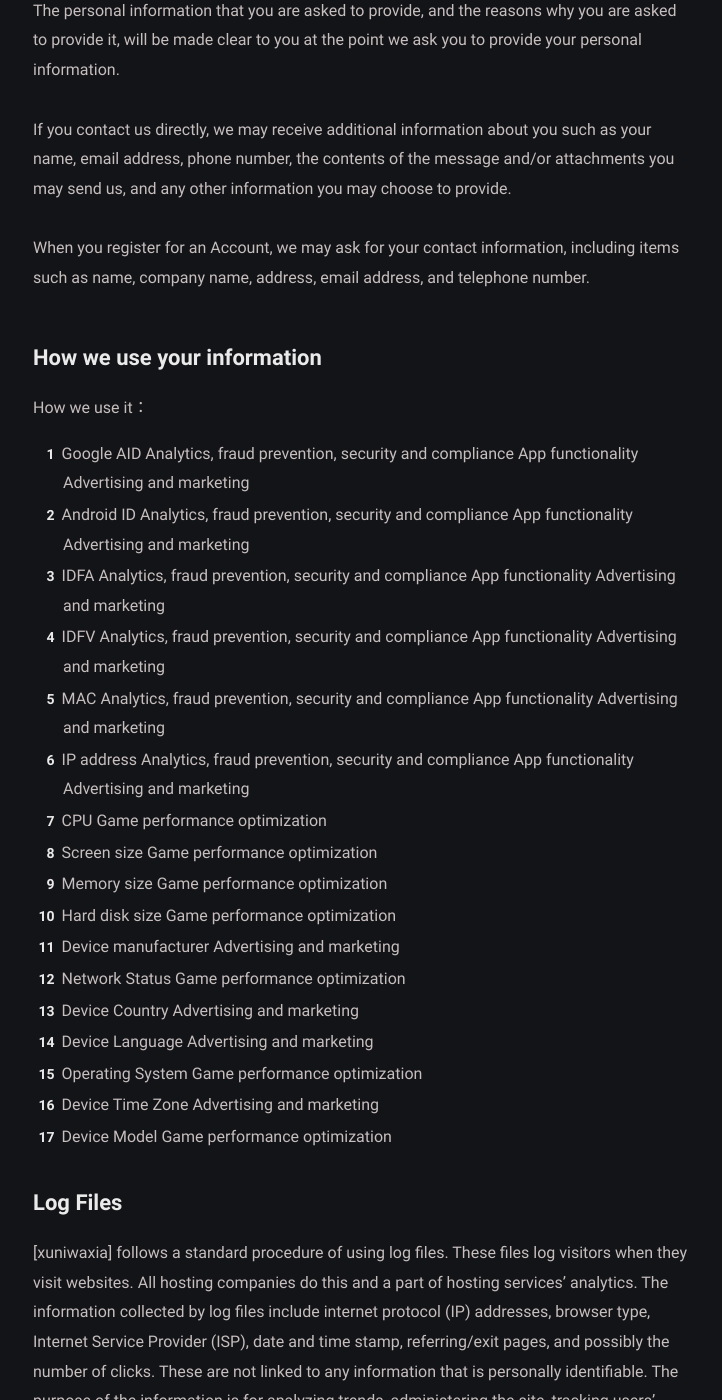
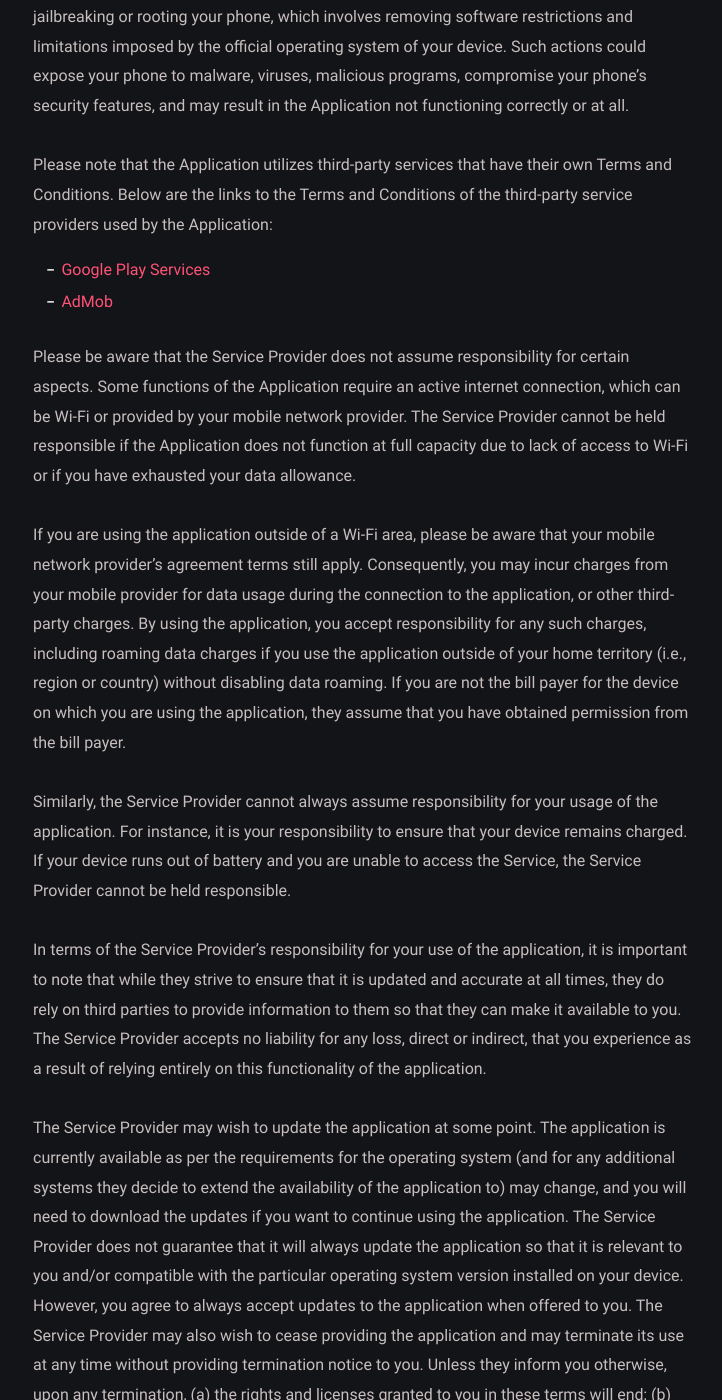
Before and after one commit to xuniwaxia/xuniwaxia.github.io, a Jekyll site: the page built from PrivacyPolicy.md, in a window 1280 px wide and 1400 px high, scrolled down 1109 px. Shown: the whole window, without its empty margins (277-999 px from the left). Built offline with Jekyll 4.4.1, drawn with Linux system fonts in a browser that asks for light colours; some of the changed text lies outside the part shown.

Commit message:
修改隐私政策

```diff
--- a/PrivacyPolicy.md
+++ b/PrivacyPolicy.md
@@ -6,96 +6,46 @@
 comments: false
 ---
 
-###### Last update: April 1, 2024
+###### Last update: June 1, 2024
 
 <hr>
 
 ## introduction
+**Terms & Conditions**
 
-[xuniwaxia] (“xuniwaxia” or “we”) highly values your privacy. This privacy policy (the “Policy”) sets out how we collect, use and protect your personal data when you access, use and play games, features, content and services via websites, mobile applications and other channels or portals developed and managed by xuniwaxia(the “Services”).
+These terms and conditions applies to the blockmatch app (hereby referred to as "Application") for mobile devices that was created by [Developer/Company name] (hereby referred to as "Service Provider") as [open source/free/freemium/ad-supported/commercial] service.
 
-At [xuniwaxia]， one of our main priorities is the privacy of our visitors. This Privacy Policy document contains types of information that is collected and recorded by [xuniwaxia] and how we use it.
+Upon downloading or utilizing the Application, you are automatically agreeing to the following terms. It is strongly advised that you thoroughly read and understand these terms prior to using the Application. Unauthorized copying, modification of the Application, any part of the Application, or our trademarks is strictly prohibited. Any attempts to extract the source code of the Application, translate the Application into other languages, or create derivative versions are not permitted. All trademarks, copyrights, database rights, and other intellectual property rights related to the Application remain the property of the Service Provider.
 
-If you have additional questions or require more information about our Privacy Policy, do not hesitate to contact us.
+The Service Provider is dedicated to ensuring that the Application is as beneficial and efficient as possible. As such, they reserve the right to modify the Application or charge for their services at any time and for any reason. The Service Provider assures you that any charges for the Application or its services will be clearly communicated to you.
 
-This Privacy Policy applies only to our online activities and is valid for visitors to our website with regards to the information that they shared and/or collect in [xuniwaxia]. This policy is not applicable to any information collected offline or via channels other than this website.
+The Application stores and processes personal data that you have provided to the Service Provider in order to provide the Service. It is your responsibility to maintain the security of your phone and access to the Application. The Service Provider strongly advise against jailbreaking or rooting your phone, which involves removing software restrictions and limitations imposed by the official operating system of your device. Such actions could expose your phone to malware, viruses, malicious programs, compromise your phone's security features, and may result in the Application not functioning correctly or at all.
 
-## Consent
+Please note that the Application utilizes third-party services that have their own Terms and Conditions. Below are the links to the Terms and Conditions of the third-party service providers used by the Application:
 
-By using our games and website, you agree to our privacy policy and its terms.
+*   [Google Play Services](https://policies.google.com/terms)
+*   [AdMob](https://developers.google.com/admob/terms)
 
-## Information we collect
+Please be aware that the Service Provider does not assume responsibility for certain aspects. Some functions of the Application require an active internet connection, which can be Wi-Fi or provided by your mobile network provider. The Service Provider cannot be held responsible if the Application does not function at full capacity due to lack of access to Wi-Fi or if you have exhausted your data allowance.
 
-The personal information that you are asked to provide, and the reasons why you are asked to provide it, will be made clear to you at the point we ask you to provide your personal information.
+If you are using the application outside of a Wi-Fi area, please be aware that your mobile network provider's agreement terms still apply. Consequently, you may incur charges from your mobile provider for data usage during the connection to the application, or other third-party charges. By using the application, you accept responsibility for any such charges, including roaming data charges if you use the application outside of your home territory (i.e., region or country) without disabling data roaming. If you are not the bill payer for the device on which you are using the application, they assume that you have obtained permission from the bill payer.
 
-If you contact us directly, we may receive additional information about you such as your name, email address, phone number, the contents of the message and/or attachments you may send us, and any other information you may choose to provide.
+Similarly, the Service Provider cannot always assume responsibility for your usage of the application. For instance, it is your responsibility to ensure that your device remains charged. If your device runs out of battery and you are unable to access the Service, the Service Provider cannot be held responsible.
 
-When you register for an Account, we may ask for your contact information, including items such as name, company name, address, email address, and telephone number.
+In terms of the Service Provider's responsibility for your use of the application, it is important to note that while they strive to ensure that it is updated and accurate at all times, they do rely on third parties to provide information to them so that they can make it available to you. The Service Provider accepts no liability for any loss, direct or indirect, that you experience as a result of relying entirely on this functionality of the application.
 
-## How we use your information
+The Service Provider may wish to update the application at some point. The application is currently available as per the requirements for the operating system (and for any additional systems they decide to extend the availability of the application to) may change, and you will need to download the updates if you want to continue using the application. The Service Provider does not guarantee that it will always update the application so that it is relevant to you and/or compatible with the particular operating system version installed on your device. However, you agree to always accept updates to the application when offered to you. The Service Provider may also wish to cease providing the application and may terminate its use at any time without providing termination notice to you. Unless they inform you otherwise, upon any termination, (a) the rights and licenses granted to you in these terms will end; (b) you must cease using the application, and (if necessary) delete it from your device.
 
-How we use it：
+**Changes to These Terms and Conditions**
 
-1. Google AID Analytics, fraud prevention, security and compliance App functionality Advertising and marketing
-2. Android ID Analytics, fraud prevention, security and compliance App functionality Advertising and marketing
-3. IDFA Analytics, fraud prevention, security and compliance App functionality Advertising and marketing
-4. IDFV Analytics, fraud prevention, security and compliance App functionality Advertising and marketing
-5. MAC Analytics, fraud prevention, security and compliance App functionality Advertising and marketing
-6. IP address Analytics, fraud prevention, security and compliance App functionality Advertising and marketing
-7. CPU Game performance optimization
-8. Screen size Game performance optimization
-9. Memory size Game performance optimization
-10. Hard disk size Game performance optimization
-11. Device manufacturer Advertising and marketing
-12. Network Status Game performance optimization
-13. Device Country Advertising and marketing
-14. Device Language Advertising and marketing
-15. Operating System Game performance optimization
-16. Device Time Zone Advertising and marketing
-17. Device Model Game performance optimization
+The Service Provider may periodically update their Terms and Conditions. Therefore, you are advised to review this page regularly for any changes. The Service Provider will notify you of any changes by posting the new Terms and Conditions on this page.
 
-## Log Files
+These terms and conditions are effective as of 2024-06-01
 
-[xuniwaxia] follows a standard procedure of using log files. These files log visitors when they visit websites. All hosting companies do this and a part of hosting services' analytics. The information collected by log files include internet protocol (IP) addresses, browser type, Internet Service Provider (ISP), date and time stamp, referring/exit pages, and possibly the number of clicks. These are not linked to any information that is personally identifiable. The purpose of the information is for analyzing trends, administering the site, tracking users' movement on the website, and gathering demographic information.
+**Contact Us**
 
-## Third Party Privacy Policies
+If you have any questions or suggestions about the Terms and Conditions, please do not hesitate to contact the Service Provider at xuniwaxia02@outlook.com.
 
-[xuniwaxia]'s Privacy Policy does not apply to other advertisers or websites. Thus, we are advising you to consult the respective Privacy Policies of these third-party ad servers for more detailed information. It may include their practices and instructions about how to opt-out of certain options.
+* * *
 
-You can choose to disable cookies through your individual browser options. To know more detailed information about cookie management with specific web browsers, it can be found at the browsers' respective websites.
-
-## CCPA Privacy Rights (Do Not Sell My Personal Information)
-
-Under the CCPA, among other rights, California consumers have the right to:
-
-Request that a business that collects a consumer's personal data disclose the categories and specific pieces of personal data that a business has collected about consumers.
-
-Request that a business delete any personal data about the consumer that a business has collected.
-
-Request that a business that sells a consumer's personal data, not sell the consumer's personal data.
-
-If you make a request, we have one month to respond to you. If you would like to exercise any of these rights, please contact us.
-
-## GDPR Data Protection Rights
-
-We would like to make sure you are fully aware of all of your data protection rights. Every user is entitled to the following:
-
-The right to access – You have the right to request copies of your personal data. We may charge you a small fee for this service.
-
-The right to rectification – You have the right to request that we correct any information you believe is inaccurate. You also have the right to request that we complete the information you believe is incomplete.
-
-The right to erasure – You have the right to request that we erase your personal data, under certain conditions.
-
-The right to restrict processing – You have the right to request that we restrict the processing of your personal data, under certain conditions.
-
-The right to object to processing – You have the right to object to our processing of your personal data, under certain conditions.
-
-The right to data portability – You have the right to request that we transfer the data that we have collected to another organization, or directly to you, under certain conditions.
-
-If you make a request, we have one month to respond to you. If you would like to exercise any of these rights, please contact us.
-
-## Children's Information
-
-Another part of our priority is adding protection for children while using the internet. We encourage parents and guardians to observe, participate in, and/or monitor and guide their online activity.
-
-[xuniwaxia] does not knowingly collect any Personal Identifiable Information from children under the age of 13. If you think that your child provided this kind of information on our website, we strongly encourage you to contact us immediately and we will do our best efforts to promptly remove such information from our records.
+This Terms and Conditions page was generated by [App Privacy Policy Generator](https://app-privacy-policy-generator.nisrulz.com/)
--- a/操作提示.txt
+++ b/操作提示.txt
@@ -6,6 +6,7 @@
 
 http://localhost:4000
 ctrol+c 退出
+
 
 
 
```
Also changed, not shown: assets/img/logo2.jpg, assets/img/logo2.png (deleted), assets/img/logo22.png (deleted), 1 other file.
